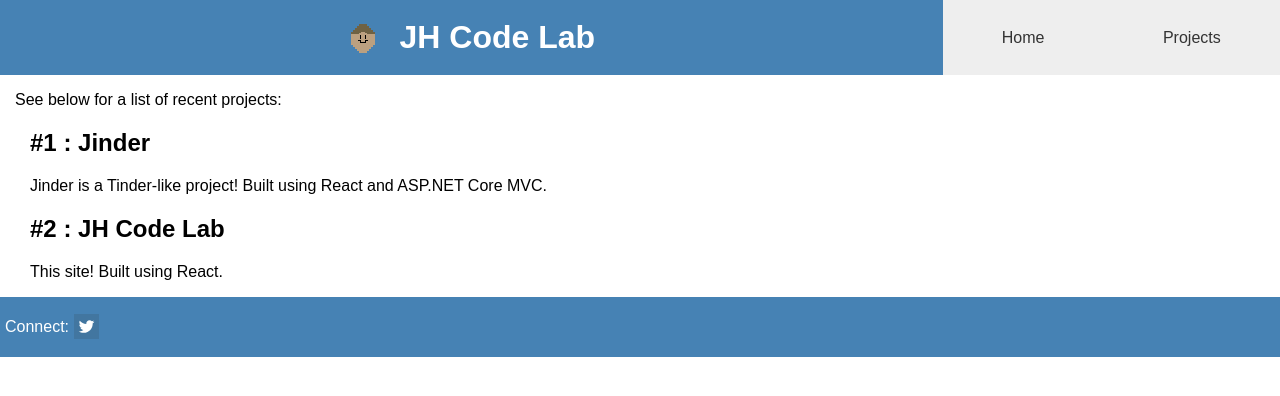
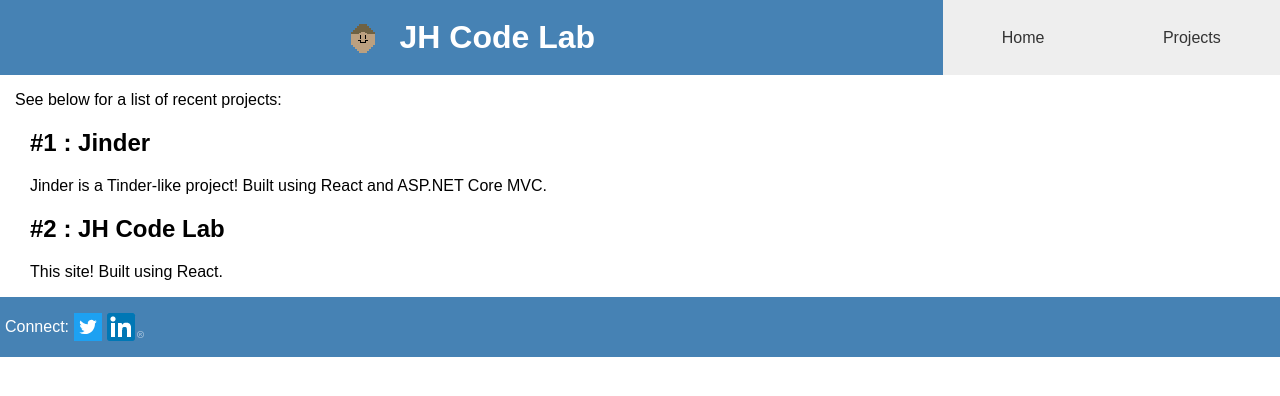
Before and after one commit to jrhender/JHLab, a React (Create React App) app: page /projects in a window 1280 px wide. Shown: the top 396 px of the page. Built offline with nearby package versions, Linux system fonts and the light colour scheme.

Commit message:
Modified twitter logo to be blue background

```diff
--- a/src/components/Footer.js
+++ b/src/components/Footer.js
@@ -1,6 +1,8 @@
 import React from 'react';
 import './../styles/Footer.css';
-import twitterLogo from './../images/Twitter_Logo_White_On_Image.svg';
+//import twitterLogo from './../images/Twitter_Logo_White_On_Image.svg';
+import twitterLogo from './../images/Twitter_Logo_White_On_Blue.svg';
+import linkedinLogo from './../images/In-2CRev-28px-R.png';
 
 const Footer = (props) => {
     return (
@@ -9,6 +11,9 @@ const Footer = (props) => {
             <a href="https://twitter.com/JohnRTHenderson" className='twitter-logo'>
                 <img src={twitterLogo} />
             </a>
+            <a href="https://www.linkedin.com/in/jhend/" className='linkedin-logo'>
+                <img src={linkedinLogo} />
+            </a>
         </div>
     )
 }
--- a/src/styles/Footer.css
+++ b/src/styles/Footer.css
@@ -13,7 +13,12 @@
 }
 
 .twitter-logo {
-    width: 25px;
-    height: 25px;
+    width: 28px;
+    height: 28px;
     margin-left: 5px;
 }
+
+.linkedin-logo {
+    margin-left: 5px;
+    height: 28px;
+}
```
Also changed, not shown: src/images/Twitter_Logo_White_On_Blue.svg (added).
